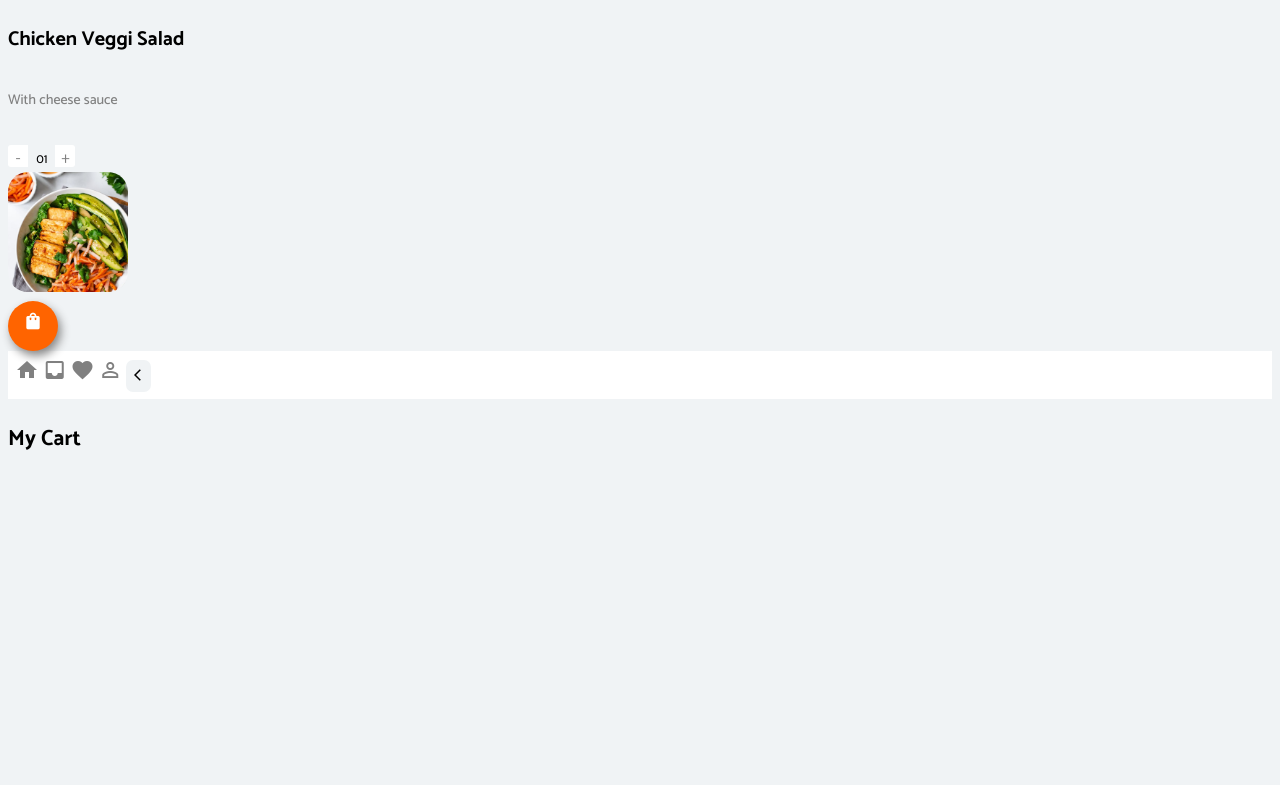
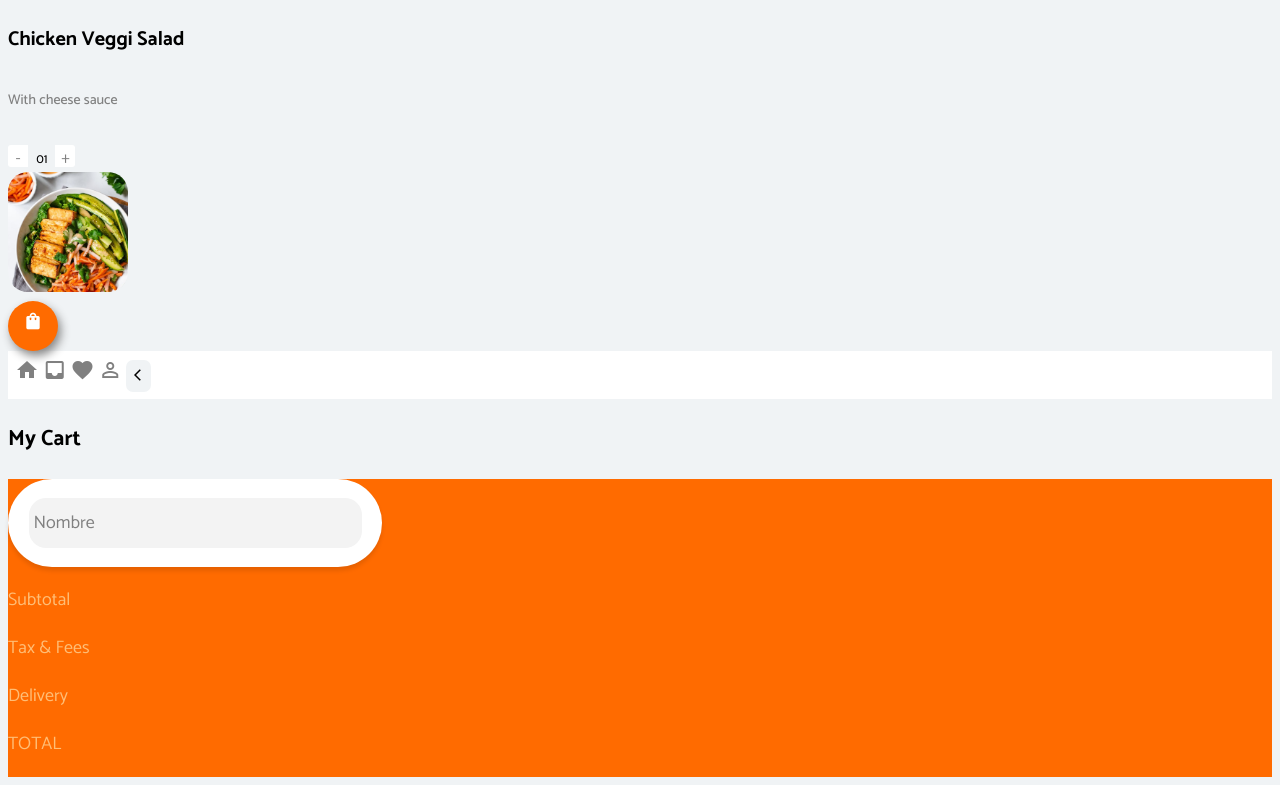
Before and after one commit to Carmenprz/FoodApp, a plain HTML site: page index.html in a window 1280 px wide. Shown: the part 349-1134 px from the top of the page. Before the commit the page ends 828 px from the top, so only its background shows below. Drawn offline with Linux system fonts and the light colour scheme.

Commit message:
new lay out folders  atomic design

```diff
--- a/styles.css
+++ b/assets/css/components/atoms.css
@@ -83,7 +83,7 @@ button {
 }
 
 .price {
-    color: #FF6400;
+    color: #FF6B00;
     font-weight: 500;
     font-size: 20px;
     font-family: 'DM Sans', sans-serif;
@@ -95,7 +95,7 @@ button {
 
 #bag-btn {
     all: unset;
-    background-color:  #FF6400;
+    background-color:  #FF6B00;
     border-radius: 50%;
     height: 50px;
     width: 50px;
@@ -120,7 +120,7 @@ button {
 }
 
 .active {
-    color:  #FF6400;
+    color:  #FF6B00;
 }
 
 #previous-btn {
@@ -138,3 +138,39 @@ button {
     padding: 7px;
     /* para poder ver los iconos */
 }
+
+.payment {
+    background-color: #FF6B00;
+    width: auto;
+    height: 298px;
+    padding: 0px;
+    font-size: 18px;
+    color: #FFBE76;
+    font-weight: normal;
+
+}
+
+
+#input-container{
+    background:white;
+    width: 374px;
+    height: 88px;
+    border-radius: 64px;
+    box-shadow: 0px 4px 4px rgba(0, 0, 0, 0.10);
+    display: flex;
+    align-items: center;
+    justify-content: center;
+}
+
+input::placeholder {
+    color: grey;
+    padding: 5px;
+}
+
+.name-input{
+    all: unset;
+    background: #F3F3F3;
+    width: 333px;
+    height: 50px;
+    border-radius: 17px;
+}
--- /dev/null
+++ b/assets/css/main.css
@@ -0,0 +1 @@
+@import 'components/atoms.css';
--- a/index.html
+++ b/index.html
@@ -4,7 +4,7 @@
     <meta charset="UTF-8">
     <meta name="viewport" content="width=device-width, initial-scale=1.0">
     <title>Food App</title>
-    <link rel="stylesheet" href="styles.css">
+    <link rel="stylesheet" href="assets/css/main.css">
     <link href="https://fonts.googleapis.com/icon?family=Material+Icons" rel="stylesheet">
 </head>
 <body>
@@ -12,10 +12,10 @@
     <h1 id="title">Food for Home</h1>
     <h5>Lorem ipsum dolor sit amet. consectetur</h5>
 
-    <button class="categories-btn" type="button"><img src="img/breakfast.png" height=50px>Breakfast</button>
-    <button class="categories-btn" type="button"><img src="img/breakfast.png" height=50px>Fast food</button>
-    <button class="categories-btn" type="button"><img src="img/breakfast.png" height=50px>Dinner</button>
-    <button class="categories-btn" type="button"><img src="img/breakfast.png" height=50px>Dessert</button>
+    <button class="categories-btn" type="button"><img src="assets/img/breakfast.png" height=50px>Breakfast</button>
+    <button class="categories-btn" type="button"><img src="assets/img/breakfast.png" height=50px>Fast food</button>
+    <button class="categories-btn" type="button"><img src="assets/img/breakfast.png" height=50px>Dinner</button>
+    <button class="categories-btn" type="button"><img src="assets/img/breakfast.png" height=50px>Dessert</button>
 
     <p class="price">$52.00</p>
     <h4>Chicken Veggi Salad</h4>
@@ -28,8 +28,8 @@
         <button class="counter-btn" id="plus-btn" type="button" name="button">
           +
         </button>
-      </div>
-    <img class="menu-img" src="img/chickenVeggieSalad.jpg" alt="chicken veggi salad" width="120px" height="120px"> <br>
+    </div>
+    <img class="menu-img" src="assets/img/chickenVeggieSalad.jpg" alt="chicken veggi salad" width="120px" height="120px"> <br>
     <button id="bag-btn"><span class="material-icons md-light md-20">shopping_bag</span></button>
     <div class="bg">
       <a href="#"><span class="material-icons md-grey">home</span></a>
@@ -39,5 +39,15 @@
       <button id="previous-btn"><span class="material-icons md-14">arrow_back_ios</span></button>
     </div>
     <h3>My Cart</h3>
+
+    <section class="payment">
+      <section id="input-container">
+        <input type="text" class="name-input" placeholder="Nombre">
+      </section>
+      <p>Subtotal</p>
+      <p>Tax & Fees</p>
+      <p>Delivery</p>
+      <p>TOTAL</p>
+    </section>
 </body>
 </html>
```
Also changed, not shown: assets/css/components/molecules.css (added), assets/css/components/protones.css (added), assets/img/breakfast.png (renamed from img/breakfast.png), assets/img/chickenVeggieSalad.jpg (renamed from img/chickenVeggieSalad.jpg).
